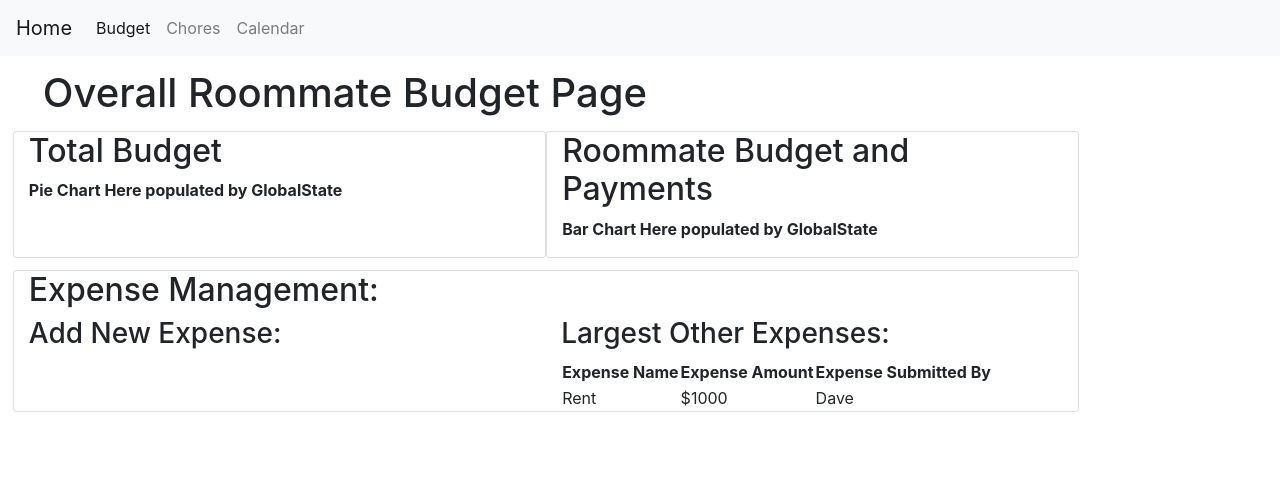
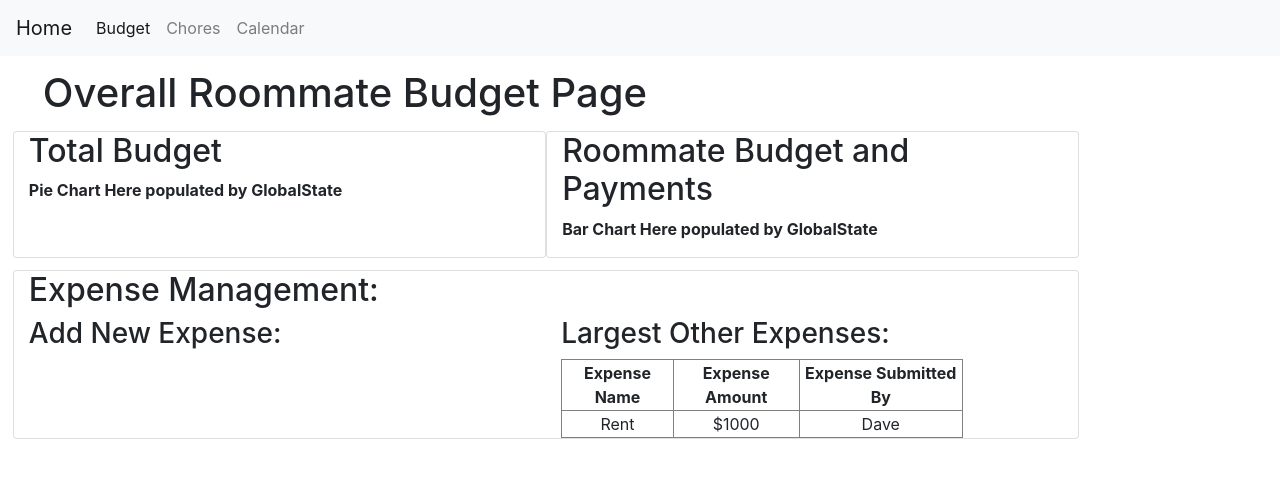
Before and after one commit to slimbeek6/under-one-roof, a React (Create React App) app in the folder client/: page /budget in a window 1280 px wide. Shown: the top 478 px of the page. Built offline with nearby package versions, Linux system fonts and the light colour scheme.

Commit message:
updated the table in the budget page

```diff
--- a/client/src/pages/Budget.js
+++ b/client/src/pages/Budget.js
@@ -65,7 +65,7 @@ const Budget = () => {
                             </div>
                             <div className="col-md-6">
                                 <h3>Largest Other Expenses:</h3>
-                                <table>
+                                <table border="1" style={{width: "80%", textAlign: "center"}}>
                                     <tr>
                                         <th>Expense Name</th>
                                         <th>Expense Amount</th>
--- a/client/src/pages/style.css
+++ b/client/src/pages/style.css
@@ -5,3 +5,7 @@
 .container-fluid {
     margin: 1%;
 }
+
+th {
+    width: 180 px;
+}
```
